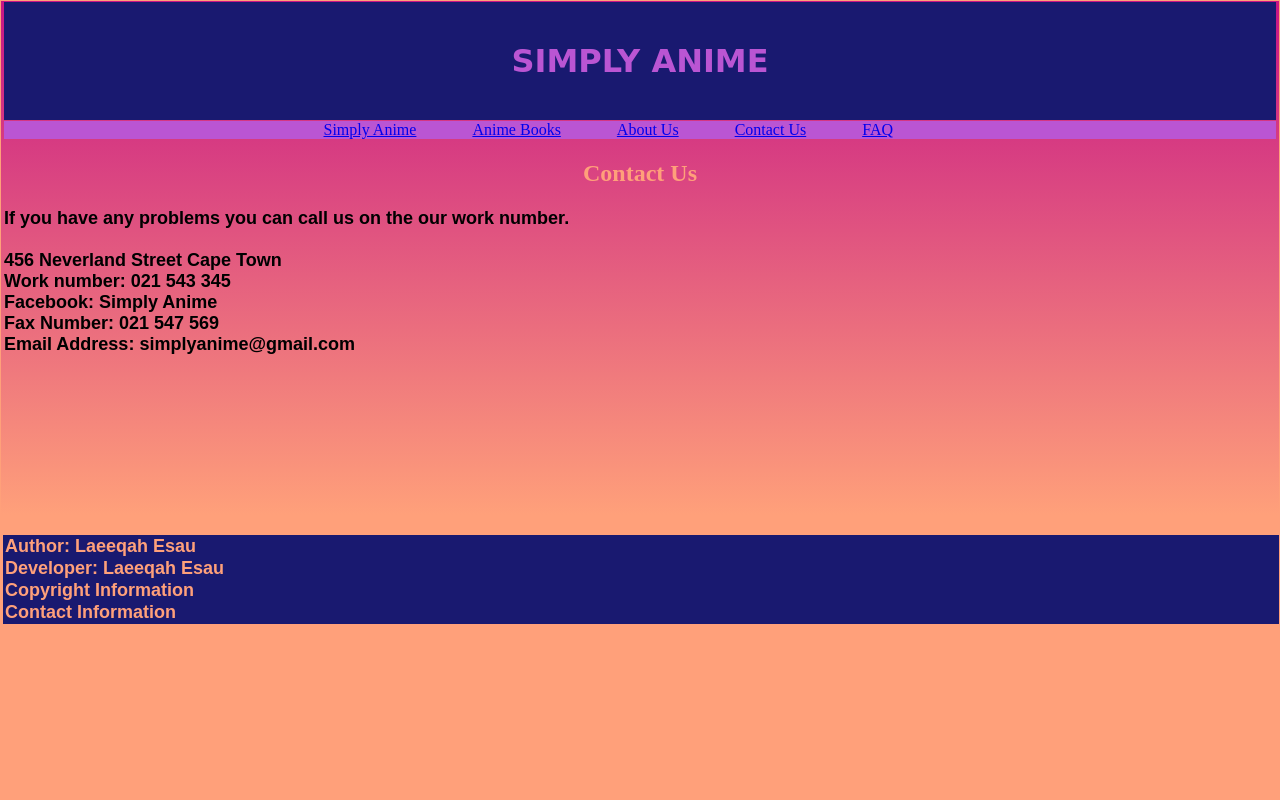
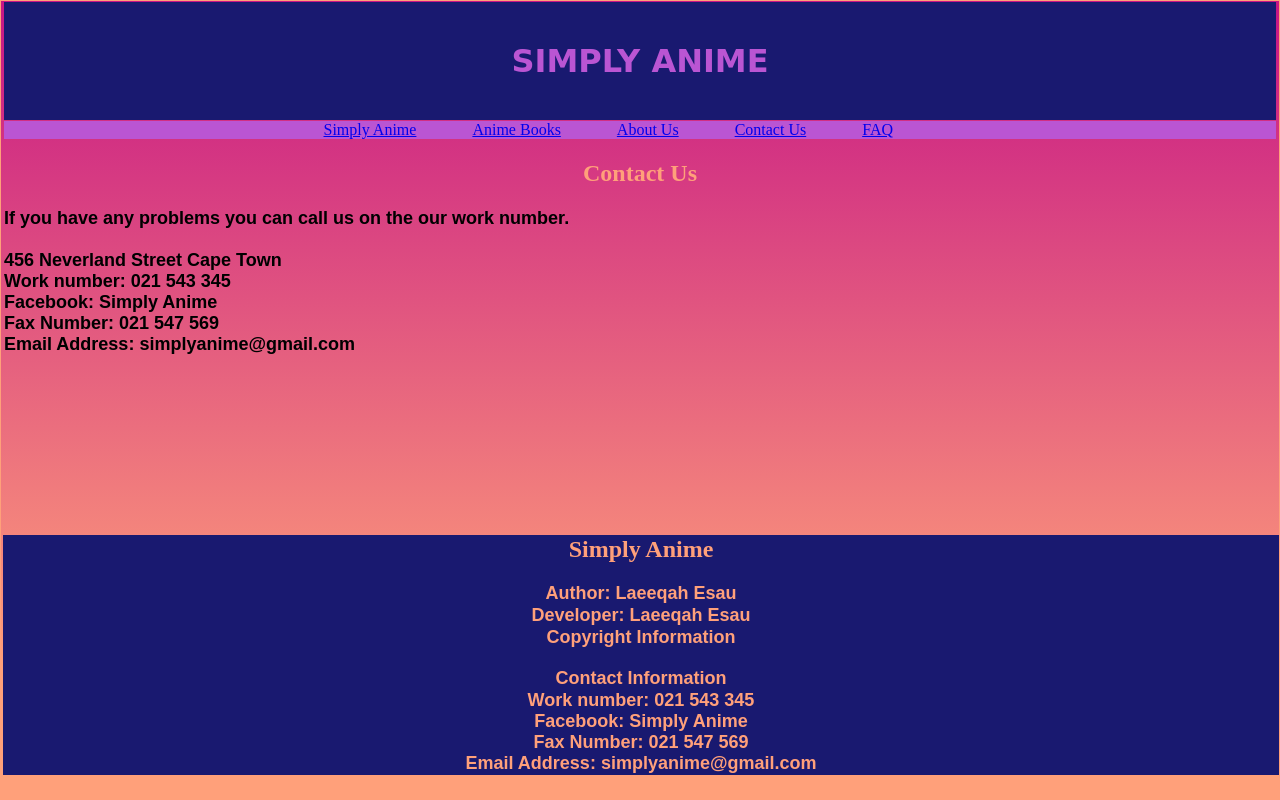
Before and after one commit to laeeqah/html-css-eom-project, a plain HTML site: page contact us.html in a window 1280 px wide. Drawn offline with Linux system fonts and the light colour scheme.

Commit message:
new footer changes

```diff
--- a/contact us.html
+++ b/contact us.html
@@ -35,10 +35,14 @@
 </div>
 <div class="footer">
     <footer class="futer">
+        <h2> Simply Anime</h2><br>
         <p>Author: Laeeqah Esau</p>
         <p>Developer: Laeeqah Esau</p>
-        <p>Copyright Information</p>
+        <p>Copyright Information</p><br>
         <p>Contact Information</p>
+        <p>Work number: 021 543 345<br> Facebook: Simply Anime<br>Fax Number: 021 547 569
+            <br>Email Address: simplyanime@gmail.com
+         </p>
     </footer>
 </div>
 
--- a/css/main.css
+++ b/css/main.css
@@ -14,6 +14,7 @@
     font-family: cursive;
 }
 
+
 .footer {
     background-color: midnightblue;
     color: lightsalmon;
@@ -24,8 +25,9 @@
     float: left;
 }
 
-.futer p {
+.futer p,h2{
     color: lightsalmon;
+    text-align: center;
 }
 
 .header2 {
```
Also changed, not shown: about us.html (+5 -1 lines), anime books.html (+5 -1 lines), faq.html (+5 -1 lines), index.html (+5 -1 lines).
